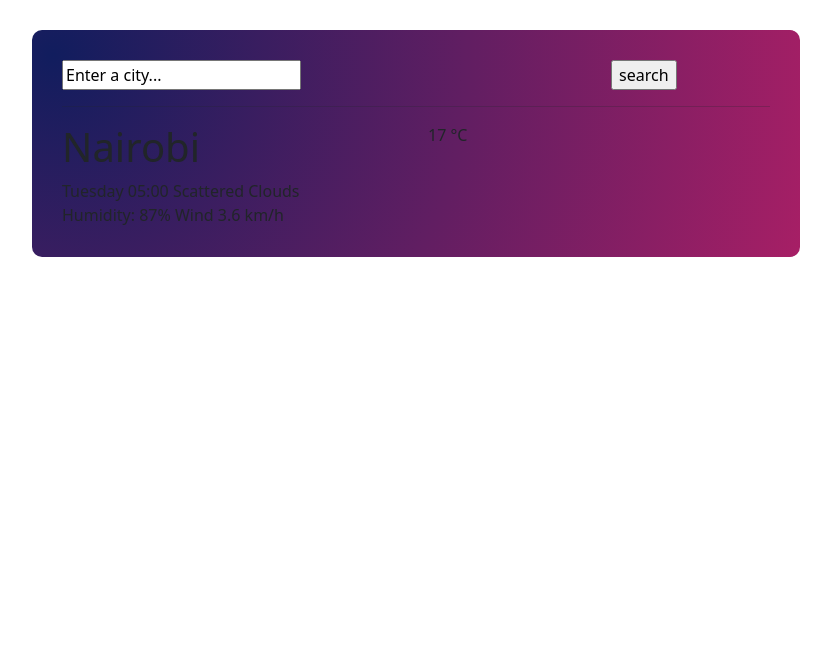
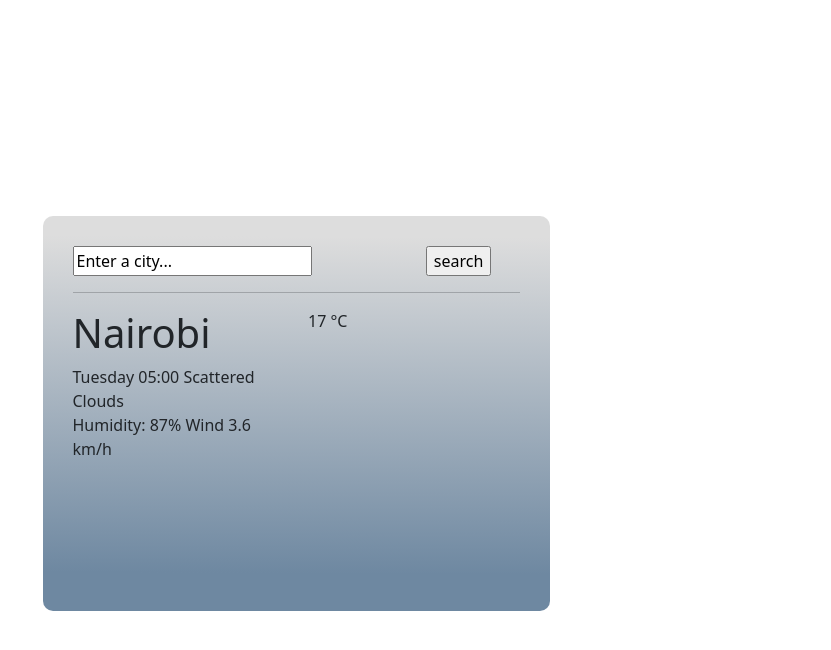
Before and after one commit to MaurineJebiwott/vanilla-weather-app, a plain HTML site: page index.html in a window 1280 px wide. Shown: the whole page, without its empty margins (224-1055 px from the left). Drawn offline with nearby package versions, Linux system fonts and the light colour scheme.

Commit message:
added a css styling in the body and made changes in the css styling in the container class

```diff
--- a/src/style.css
+++ b/src/style.css
@@ -1,13 +1,19 @@
 .container {
   display: block;
-  margin: 30px auto;
-  padding: 30px 30px;
-  max-width: 60%;
-
+  margin: 20% auto;
+  padding: 30px 30px 150px;
+  max-width: 50%;
+  background: linear-gradient(
+    180.3deg,
+    rgb(221, 221, 221) 5.5%,
+    rgb(110, 136, 161) 90.2%
+  );
   border-radius: 10px;
-  background: radial-gradient(
-    926px at 2.7% 11%,
-    rgb(17, 29, 94) 0%,
-    rgb(178, 31, 102) 90%
-  );
 }
+body {
+  max-width: 80%;
+  display: block;
+  margin: 8px;
+  padding: 5px 5px 5px 5px;
+  background-color: bl;
+}
```
